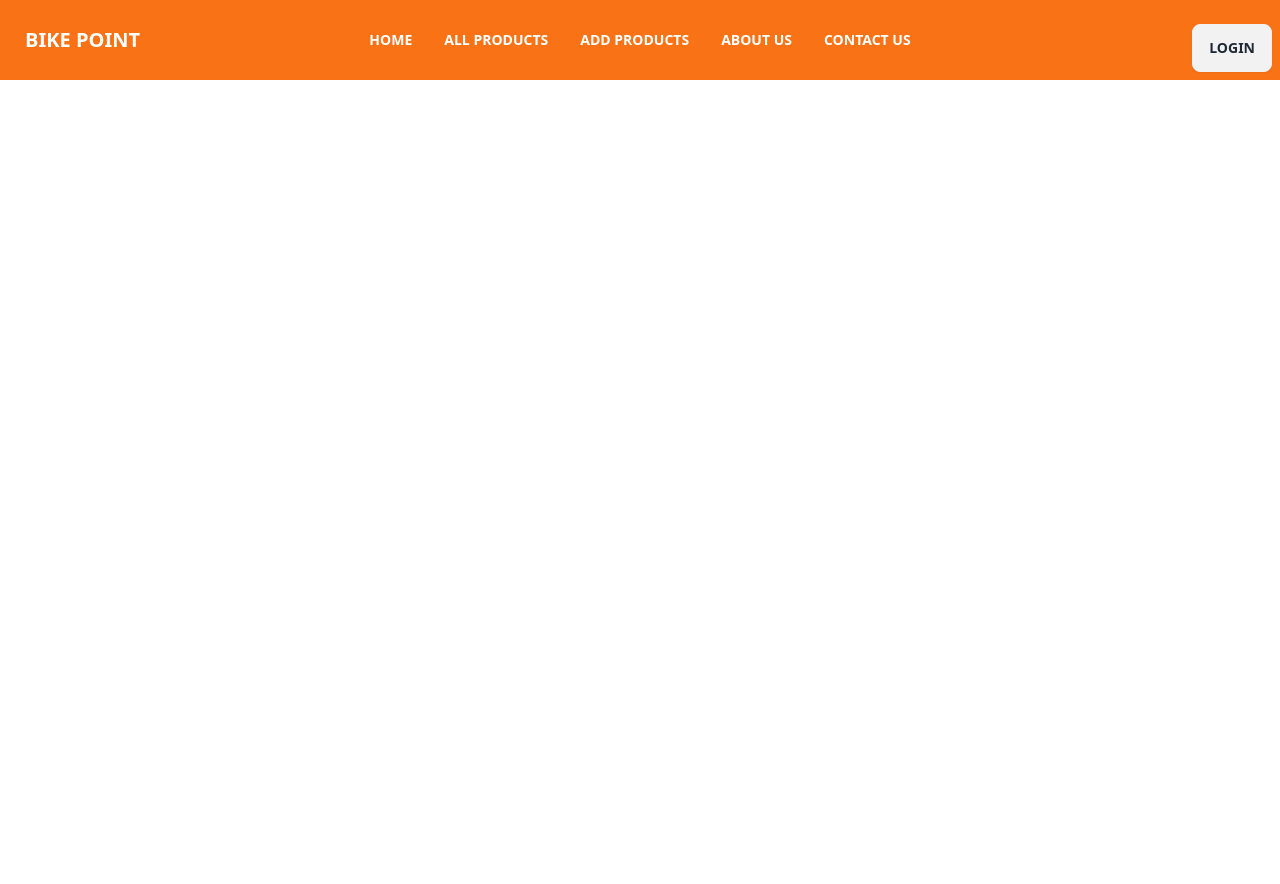
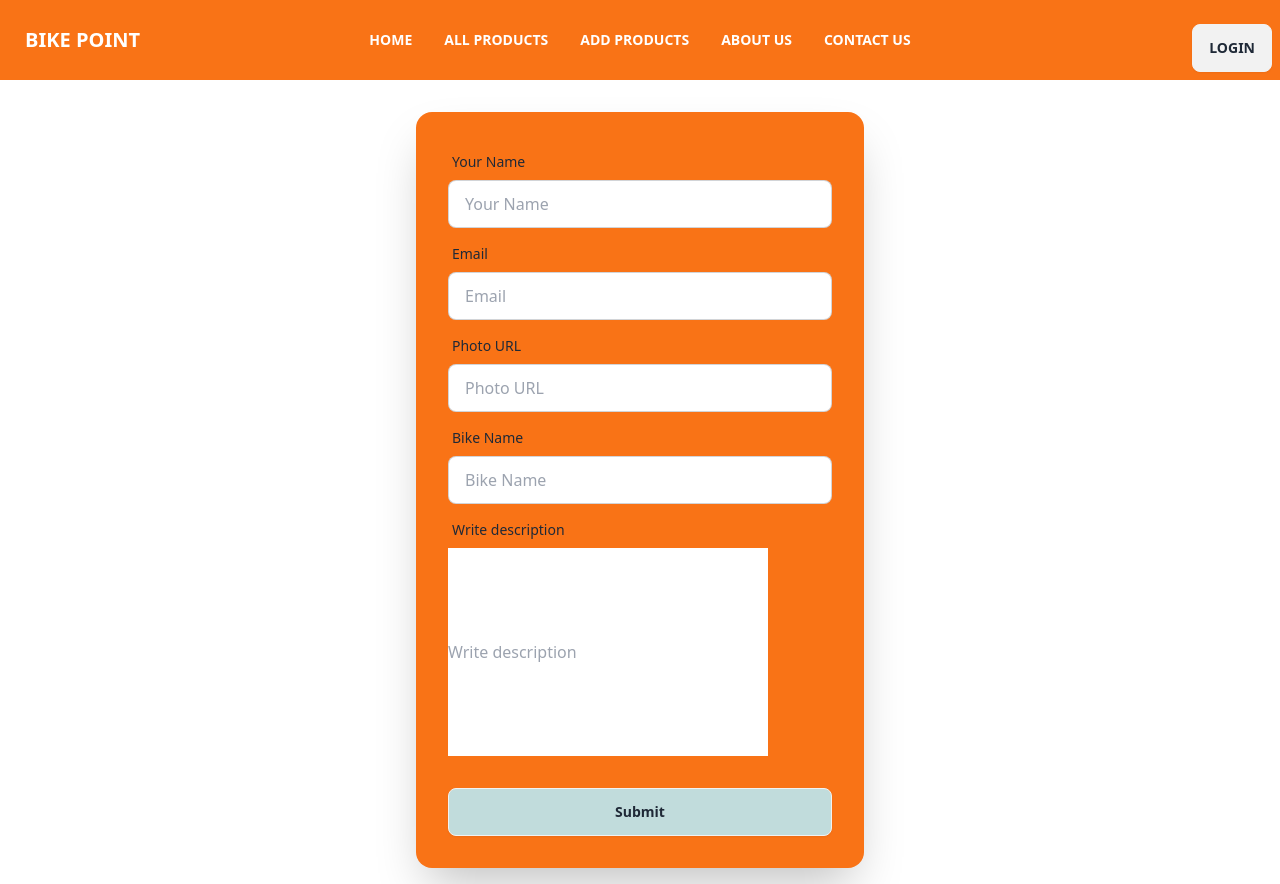
Before and after one commit to RabeyaAkter78/bike-point, a React (Vite) app: page /addProduct in a window 1280 px wide. Before the commit the page ends 800 px from the top, so only its background shows below. Built offline with nearby package versions, Linux system fonts and the light colour scheme; no server answers.

Commit message:
Added product

```diff
--- a/package.json
+++ b/package.json
@@ -18,6 +18,7 @@
     "react": "^18.2.0",
     "react-dom": "^18.2.0",
     "react-hook-form": "^7.51.5",
+    "react-hot-toast": "^2.4.1",
     "react-icons": "^5.2.1",
     "react-router-dom": "^6.23.1",
     "sort-by": "^1.2.0",
--- a/src/Pages/AddProduct/AddProduct.jsx
+++ b/src/Pages/AddProduct/AddProduct.jsx
@@ -1,8 +1,81 @@
+import toast, { Toaster } from "react-hot-toast";
+import { useForm } from "react-hook-form";
+import { useContext} from "react";
+import { AuthContext } from "../../Providers/AuthProviders";
+
 
 const AddProduct = () => {
+    const { user } = useContext(AuthContext)
+    const { register, handleSubmit, reset, formState: { errors } } = useForm();
+    const handleAddProduct = (data) => {
+
+        fetch("http://localhost:5000/addProduct", {
+            method: "POST",
+            headers: {
+                'content-type': 'application/json'
+            },
+            body: JSON.stringify(data)
+        })
+            .then(res => res.json())
+            .then(responseData => {
+                if (responseData.insertedId) {
+                    toast.success('Added Successfully!');
+                    reset();
+                }
+            })
+            .catch(error => {
+                console.error('Error:', error);
+                toast.error('An Error occurred while adding The Product');
+            });
+    };
+
+
+
+
     return (
         <div>
-            <h1>add product</h1>
+
+            <div className="hero-content flex-col lg:flex-row ">
+                <div className="mt-24 bg-orange-500 card flex-shrink-0 w-full max-w-md shadow-2xl">
+                    <form onSubmit={handleSubmit(handleAddProduct)} className="card-body">
+                        <div className="form-control">
+                            <label className="label">
+                                <span className="label-text ">Your Name</span>
+                            </label>
+                            <input type="text" {...register("name")} placeholder="Your Name" className="input input-bordered" defaultValue={user?.displayName} required />
+                        </div>
+                        <div className="form-control">
+                            <label className="label">
+                                <span className="label-text ">Email</span>
+                            </label>
+                            <input type="text" {...register("email")} placeholder="Email" className="input input-bordered" defaultValue={user?.email} required />
+                        </div>
+                        <div className="form-control">
+                            <label className="label">
+                                <span className="label-text ">Photo URL</span>
+                            </label>
+                            <input type="text" {...register("photo")} placeholder="Photo URL" className="input input-bordered" defaultValue={user?.photoURL || ''} />
+                        </div>
+                        <div className="form-control">
+                            <label className="label">
+                                <span className="label-text ">Bike Name</span>
+                            </label>
+                            <input type="text" {...register("bikeName")} placeholder="Bike Name" className="input input-bordered" required />
+                        </div>
+                        <div className="form-control">
+                            <label className="label">
+                                <span className="label-text ">Write description</span>
+                            </label>
+                            <input type="text" {...register("description")} placeholder="Write description" className="Textarea textarea-accent w-80 h-52" required />
+                        </div>
+
+                        <div className="form-control mt-6">
+                            <button type="submit" className="btn bg-[#C1DCDC]">Submit</button>
+                            <Toaster />
+                        </div>
+                    </form>
+                </div>
+            </div>
         </div>
     );
 };
--- a/src/Pages/AllProduct/AllProduct.jsx
+++ b/src/Pages/AllProduct/AllProduct.jsx
@@ -1,8 +1,17 @@
 
 const AllProduct = () => {
     return (
-        <div>
-           <h1>All Product</h1>
+        <div className="my-20">
+            <div className="card card-compact w-96 bg-base-100 shadow-xl">
+                <figure><img src="https://img.daisyui.com/images/stock/photo-1606107557195-0e29a4b5b4aa.jpg" alt="Shoes" /></figure>
+                <div className="card-body">
+                    <h2 className="card-title">Shoes!</h2>
+                    <p>If a dog chews shoes whose shoes does he choose?</p>
+                    <div className="card-actions justify-end">
+                        <button className="btn btn-primary">Buy Now</button>
+                    </div>
+                </div>
+            </div>
         </div>
     );
 };
--- a/src/Pages/Home/Home.jsx
+++ b/src/Pages/Home/Home.jsx
@@ -1,9 +1,11 @@
 import Banner from "../../Components/Banner/Banner";
+import AllProduct from "../AllProduct/AllProduct";
 
 const Home = () => {
     return (
         <div>
          <Banner></Banner>
+         <AllProduct></AllProduct>
         </div>
     );
 };
```
Also changed, not shown: 1 other file (tests, documents, lock files or other folders).
